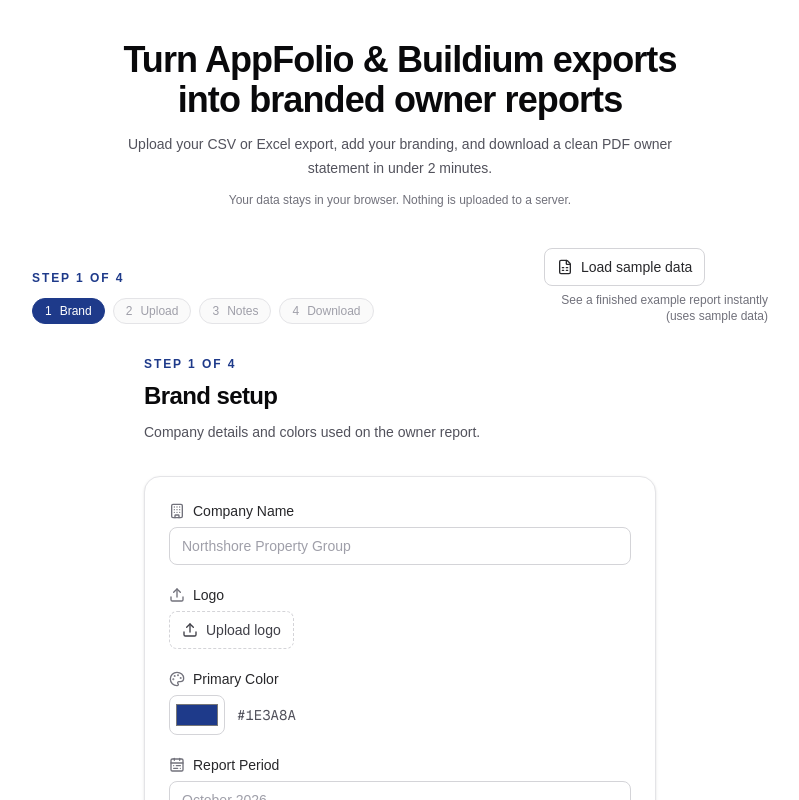
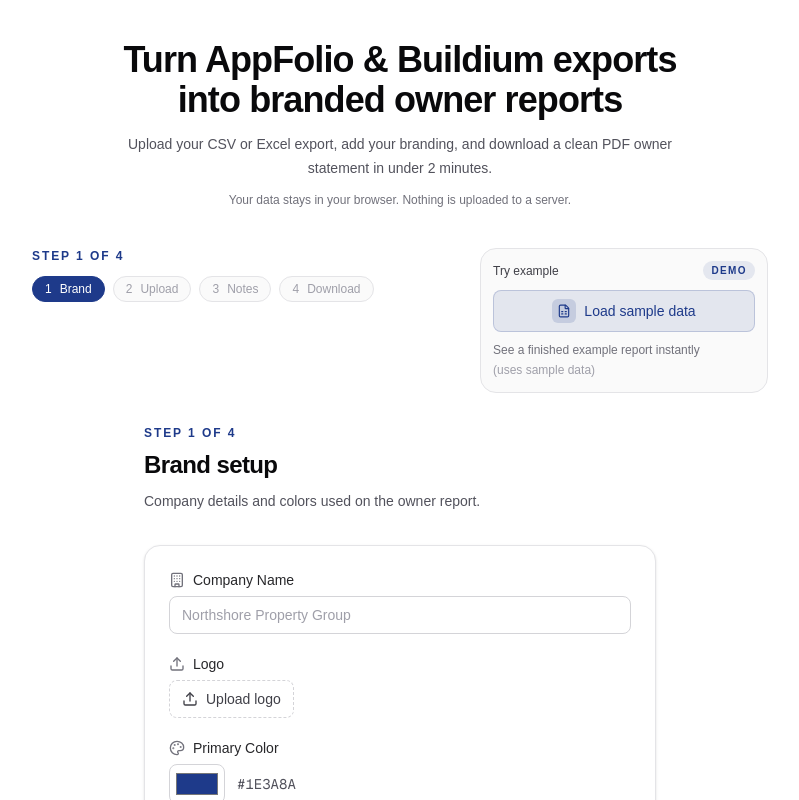
Before and after one commit to SharmaDhirendr/owner-report-studio, a Next.js app: page / in a window 1280 px wide. Shown: the top 800 px of the page, without its empty margins (240-1039 px from the left). Built offline with nearby package versions, Linux system fonts and the light colour scheme.

Commit message:
Improve Load sample data button design

```diff
--- a/src/app/page.tsx
+++ b/src/app/page.tsx
@@ -93,7 +93,7 @@ export default function HomePage() {
           Your data stays in your browser. Nothing is uploaded to a server.
         </p>
       </header>
-      <div className="mb-8 flex flex-col gap-4 sm:flex-row sm:items-end sm:justify-between">
+      <div className="mb-8 flex flex-col gap-4 sm:flex-row sm:items-start sm:justify-between">
         <div>
           <p className="text-xs font-semibold tracking-[0.16em] text-[#1E3A8A] uppercase">
             Step {currentStep} of 4
@@ -121,17 +121,26 @@ export default function HomePage() {
           </ol>
         </div>
         {currentStep < 4 ? (
-          <div className="flex flex-col items-start gap-1.5 sm:items-end">
+          <div className="w-full rounded-2xl border border-zinc-200 bg-zinc-50 p-3 sm:w-72 dark:border-zinc-800 dark:bg-zinc-900/80">
+            <div className="flex items-center justify-between gap-3">
+              <p className="text-xs font-medium text-zinc-700 dark:text-zinc-200">Try example</p>
+              <span className="rounded-full bg-[#1E3A8A]/10 px-2 py-0.5 text-[10px] font-semibold tracking-[0.14em] text-[#1E3A8A] uppercase dark:bg-[#1E3A8A]/30 dark:text-[#BFDBFE]">
+                Demo
+              </span>
+            </div>
             <button
               type="button"
               onClick={loadSampleReport}
-              className="inline-flex items-center gap-2 self-start rounded-lg border border-zinc-300 bg-white px-3 py-2 text-sm font-medium text-zinc-800 transition hover:bg-zinc-50 dark:border-zinc-700 dark:bg-zinc-900 dark:text-zinc-100 dark:hover:bg-zinc-800"
+              className="mt-2.5 inline-flex w-full items-center justify-center gap-2 rounded-lg border border-[#1E3A8A]/20 bg-[#1E3A8A]/10 px-3 py-2 text-sm font-medium text-[#1E3A8A] transition hover:bg-[#1E3A8A]/15 dark:border-[#93C5FD]/20 dark:bg-[#1E3A8A]/35 dark:text-[#DBEAFE] dark:hover:bg-[#1E3A8A]/50"
             >
-              <FileSpreadsheet className="size-4" aria-hidden="true" />
+              <span className="flex size-6 items-center justify-center rounded-md bg-[#1E3A8A]/15 dark:bg-white/10">
+                <FileSpreadsheet className="size-3.5" aria-hidden="true" />
+              </span>
               Load sample data
             </button>
-            <p className="max-w-56 text-xs leading-4 text-zinc-500 sm:text-right dark:text-zinc-400">
-              See a finished example report instantly (uses sample data)
+            <p className="mt-2 text-xs leading-5 text-zinc-500 dark:text-zinc-400">
+              See a finished example report instantly
+              <span className="block text-zinc-400 dark:text-zinc-500">(uses sample data)</span>
             </p>
           </div>
         ) : null}
```
